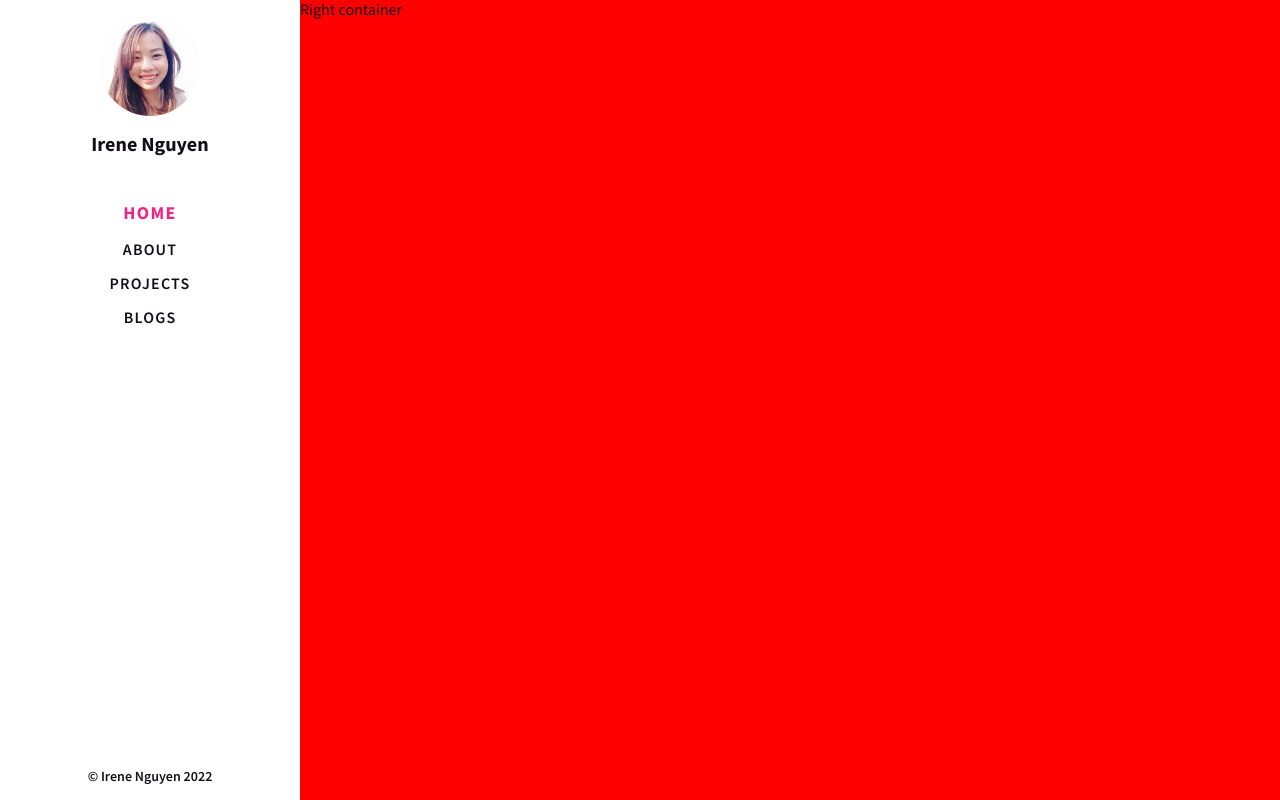
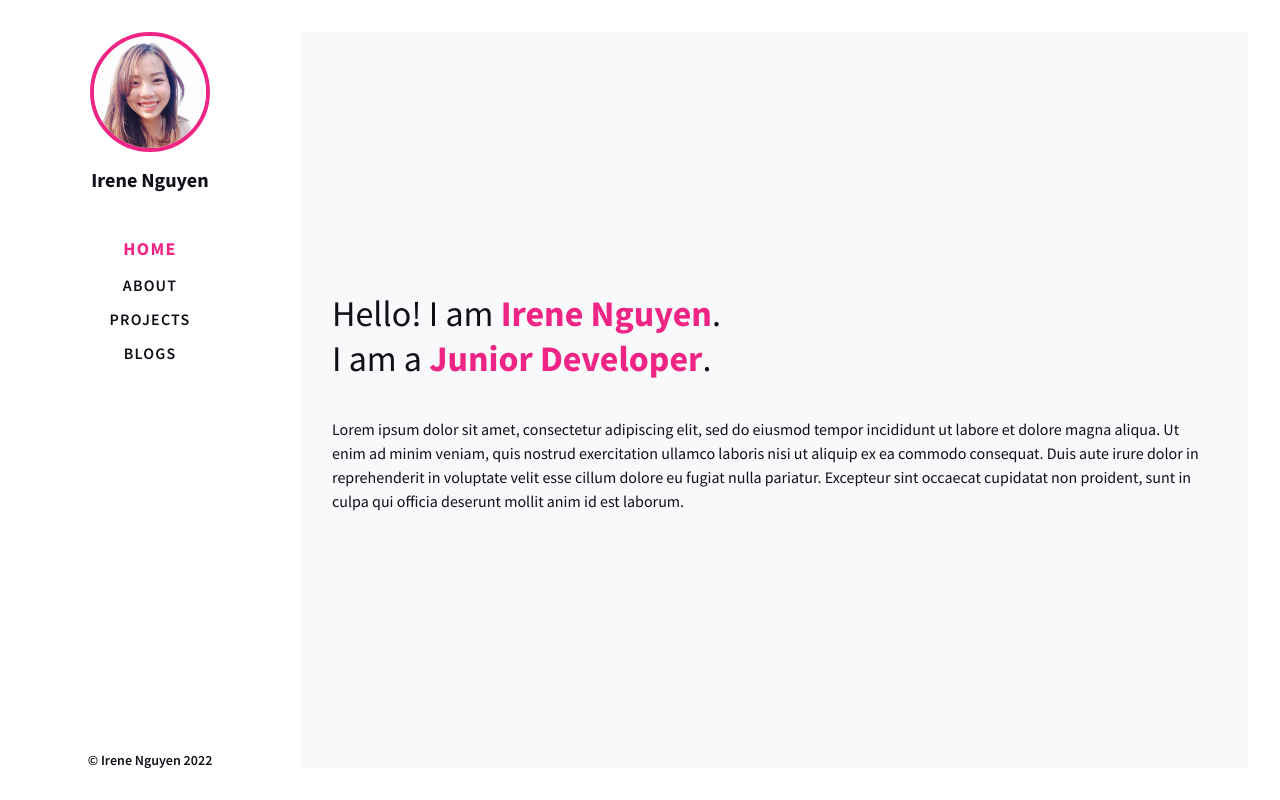
Before and after one commit to irenenguyen1017/portfolio, a website: page src/index.html in a window 1280 px wide. Drawn offline with nearby package versions, Linux system fonts and the light colour scheme.

Commit message:
updated navbar style

```diff
--- a/src/index.html
+++ b/src/index.html
@@ -83,16 +83,27 @@
         </ul>
         <div class="copy-right">
           <span class="copy-right__content">
-            &copy; Irene Nguyen 2022</div>
+            &copy; Irene Nguyen 2022
           </span>
+        </div>
       </aside>
-      <main class="container__right">Right container</main>
+      <main class="container__right">
+        <section class="introduction">
+          <div class="introduction__container">
+            <h2 class="introduction__title">
+              <span class="introduction__text">
+                Hello! I am <strong>Irene Nguyen</strong>.
+              </span>
+              <span class="introduction__text">
+                I am a <strong>Junior Developer</strong>.
+              </span>
+            </h1>
+            <p class="introduction__content">
+              Lorem ipsum dolor sit amet, consectetur adipiscing elit, sed do eiusmod tempor incididunt ut labore et dolore magna aliqua. Ut enim ad minim veniam, quis nostrud exercitation ullamco laboris nisi ut aliquip ex ea commodo consequat. Duis aute irure dolor in reprehenderit in voluptate velit esse cillum dolore eu fugiat nulla pariatur. Excepteur sint occaecat cupidatat non proident, sunt in culpa qui officia deserunt mollit anim id est laborum.
+            </p>
+          </div>
+        </section>
+      </main>
     </div>
-
-    <!-- Aside right -->
-
-    <!-- <footer class="footer">
-      <p class="footer__content">&copy; 2022 Irene (Binh Bach) Nguyen</p>
-    </footer> -->
   </body>
 </html>
--- a/src/styles/sass/base/_layout.scss
+++ b/src/styles/sass/base/_layout.scss
@@ -5,16 +5,26 @@
   display: flex;
 
   &__left {
+    // background: url(../assets/images/cherry_blossom.png);
+    // background-repeat: no-repeat;
+    // background-position: top;
     display: flex;
     padding: $space-m;
     flex-direction: column;
     height: 100%;
-    width: 300px;
+    width: 200px;
     flex: none;
     display: none;
 
     @include responsive(md) {
       display: flex;
+      padding: $space-l;
+    }
+
+    @include responsive(lg) {
+      display: flex;
+      width: 300px;
+      padding: $space-l;
     }
   }
 
@@ -22,6 +32,13 @@
     height: 100%;
     width: 100%;
     flex: 1 1 auto;
-    background-color: red;
+    padding: $space-m;
+
+    @include responsive(md) {
+      padding-top: $space-l;
+      padding-left: 0;
+      padding-right: $space-l;
+      padding-bottom: $space-l;
+    }
   }
 }
--- /dev/null
+++ b/src/styles/sass/components/_introduction.scss
@@ -0,0 +1,45 @@
+.introduction {
+  height: 100%;
+  width: 100%;
+  background-color: $bg-light-color;
+  padding: $space-l;
+  display: flex;
+  flex-direction: column;
+  justify-content: center;
+
+  &__container {
+    display: flex;
+    flex-direction: column;
+  }
+
+  &__title {
+    display: flex;
+    flex-direction: column;
+    align-items: center;
+
+    @include responsive(md) {
+      align-items: flex-start;
+    }
+  }
+
+  &__text {
+    font-size: $font-size-xxl;
+    font-weight: $font-weight-regular;
+    text-align: center;
+    line-height: $line-height-tight;
+
+    strong {
+      color: $primary-color;
+    }
+  }
+
+  &__content {
+    text-align: center;
+    line-height: $line-height-normal;
+
+    @include responsive(md) {
+      text-align: left;
+      font-size: $font-size-m;
+    }
+  }
+}
--- a/src/styles/sass/components/_main.scss
+++ b/src/styles/sass/components/_main.scss
@@ -1,3 +1,4 @@
 @import "./navbar";
 @import "./user-info";
 @import "./copy-right";
+@import "./introduction";
--- a/src/styles/sass/components/_user-info.scss
+++ b/src/styles/sass/components/_user-info.scss
@@ -5,11 +5,12 @@
   align-items: center;
 
   &__img {
-    width: 100px;
-    height: 100px ;
+    width: 120px;
+    height: 120px ;
     border-radius: 50%;
     max-width: 100%;
     max-height: 100%;
+    border: 4px solid $primary-color;
   }
 
   &__name {
--- a/src/styles/sass/core/_variables.scss
+++ b/src/styles/sass/core/_variables.scss
@@ -13,6 +13,7 @@ $secondary-color: #6c757d;
 $body-color: #120e18;
 $text-color: #120e18;
 $bg-color: #ffffff;
+$bg-light-color: #f8f9fa;
 
 // Typography
 
```
Also changed, not shown: src/assets/images/cherry_blossom.png (added), src/styles/style.css, 4 other files.
